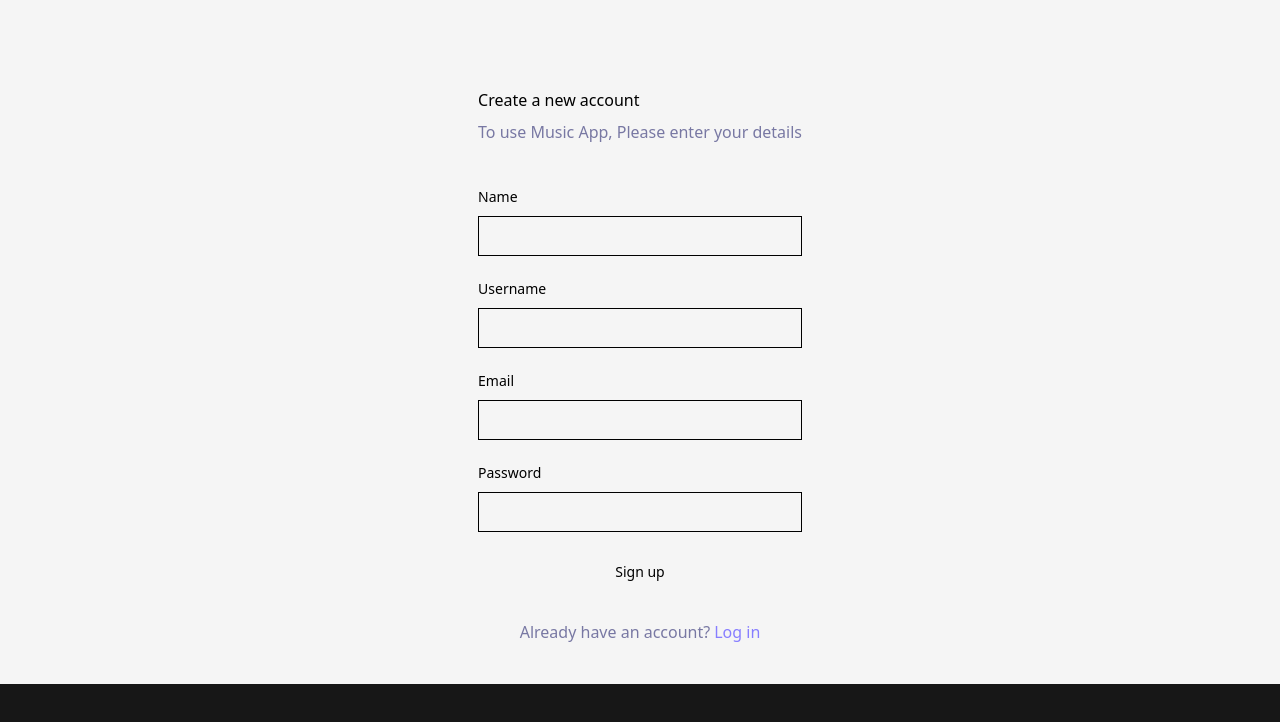
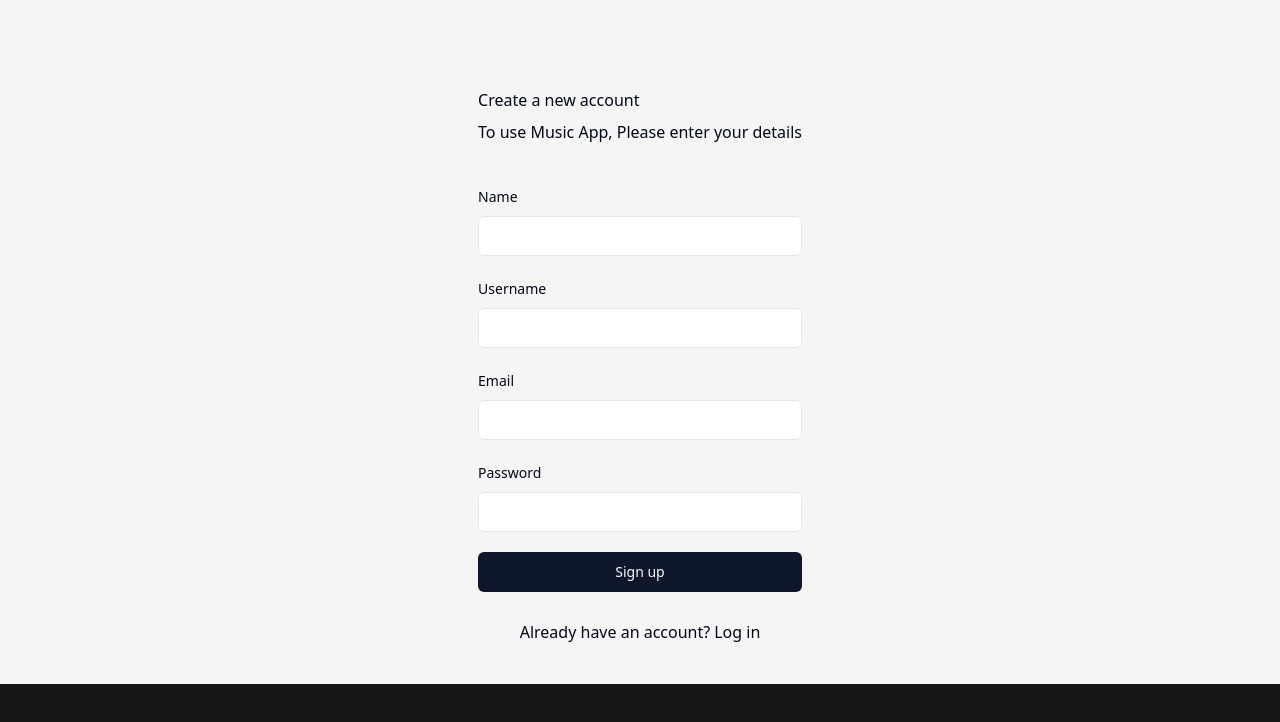
Before and after one commit to Hyeple/capstone-music-app-frontend, a React (Vite) app: page /sign-up in a window 1280 px wide. Shown: the top 722 px of the page. Built offline with nearby package versions, Linux system fonts and the light colour scheme.

Commit message:
Issue : Solve shadcn ui error

```diff
--- a/index.html
+++ b/index.html
@@ -14,6 +14,6 @@
   </head>
   <body class="bg-neutral-900">
     <div id="root"></div>
-    <script type="module" src="/src/index.jsx"></script>
+    <script type="module" src="/src/main.tsx"></script>
   </body>
 </html>
--- a/src/_auth/forms/SignupForm.tsx
+++ b/src/_auth/forms/SignupForm.tsx
@@ -22,8 +22,23 @@ const SignupForm = () => {
     },
   })
 
-  function onSubmit(values : z.infer<typeof SignupValidation>){
-    console.log(values)
+  /*
+  const { mutateSync : createUserAccount, isLoading :
+    isCreatingAccount} = useCreateUserAccountMutation();
+*/
+
+  async function onSubmit(values : z.infer<typeof SignupValidation>){
+    /*
+    const newUser = await createUserAccount(values);
+
+    if(!newUser){
+      return toast({
+        title : "Sign up failed. Please try again."
+      })
+    }
+
+    const session = awit signInAccount()
+    */
   }
 
   return(
@@ -39,7 +54,7 @@ const SignupForm = () => {
     <form onSubmit={form.handleSubmit(onSubmit)} className="flex flex-col gap-5 w-full mt-4">
       <FormField
         control={form.control}
-        name="username"
+        name="name"
         render={({ field }) => (
           <FormItem>
             <FormLabel>Name</FormLabel>
--- a/src/globals.css
+++ b/src/globals.css
@@ -66,7 +66,6 @@
     }
   }
 
-
   @layer base {
     * {
       @apply border-border;
@@ -75,36 +74,3 @@
       @apply bg-background text-foreground;
     }
   }
-
-  @layer components {
-    /* SHADCN COMPONENTS */
-    /* Form */
-    .shad-form_label {
-      @apply text-white !important;
-    }
-
-    .shad-form_message {
-      @apply text-red !important;
-    }
-
-    .shad-input {
-      @apply h-12 bg-dark-4 border-none placeholder:text-light-4 focus-visible:ring-1 focus-visible:ring-offset-1 ring-offset-light-3 !important;
-    }
-
-    .shad-textarea {
-      @apply h-36 bg-dark-3 rounded-xl border-none focus-visible:ring-1 focus-visible:ring-offset-1 ring-offset-light-3 !important;
-    }
-
-    /* Button */
-    .shad-button_primary {
-      @apply bg-primary-500 hover:bg-primary-500 text-light-1 flex gap-2 !important;
-    }
-
-    .shad-button_dark_4 {
-      @apply h-12 bg-dark-4 px-5 text-light-1 flex gap-2 !important;
-    }
-
-    .shad-button_ghost {
-      @apply flex gap-4 items-center justify-start hover:bg-transparent hover:text-white !important;
-    }
-  }
--- a/src/index.css
+++ b/src/index.css
@@ -23,13 +23,85 @@
   transition: all 0.3s ease-in-out;
 }
 
-/* Hide scrollbar for Chrome, Safari and Opera */
 .hide-scrollbar::-webkit-scrollbar {
   display: none;
 }
 
-/* Hide scrollbar for IE, Edge and Firefox */
 .hide-scrollbar {
-  -ms-overflow-style: none; /* IE and Edge */
-  scrollbar-width: none; /* Firefox */
+  -ms-overflow-style: none;
+  scrollbar-width: none;
 }
+
+
+@layer base {
+  :root {
+    --background: 0 0% 100%;
+    --foreground: 222.2 84% 4.9%;
+
+    --card: 0 0% 100%;
+    --card-foreground: 222.2 84% 4.9%;
+
+    --popover: 0 0% 100%;
+    --popover-foreground: 222.2 84% 4.9%;
+
+    --primary: 222.2 47.4% 11.2%;
+    --primary-foreground: 210 40% 98%;
+
+    --secondary: 210 40% 96.1%;
+    --secondary-foreground: 222.2 47.4% 11.2%;
+
+    --muted: 210 40% 96.1%;
+    --muted-foreground: 215.4 16.3% 46.9%;
+
+    --accent: 210 40% 96.1%;
+    --accent-foreground: 222.2 47.4% 11.2%;
+
+    --destructive: 0 84.2% 60.2%;
+    --destructive-foreground: 210 40% 98%;
+
+    --border: 214.3 31.8% 91.4%;
+    --input: 214.3 31.8% 91.4%;
+    --ring: 222.2 84% 4.9%;
+
+    --radius: 0.5rem;
+  }
+
+  .dark {
+    --background: 222.2 84% 4.9%;
+    --foreground: 210 40% 98%;
+
+    --card: 222.2 84% 4.9%;
+    --card-foreground: 210 40% 98%;
+
+    --popover: 222.2 84% 4.9%;
+    --popover-foreground: 210 40% 98%;
+
+    --primary: 210 40% 98%;
+    --primary-foreground: 222.2 47.4% 11.2%;
+
+    --secondary: 217.2 32.6% 17.5%;
+    --secondary-foreground: 210 40% 98%;
+
+    --muted: 217.2 32.6% 17.5%;
+    --muted-foreground: 215 20.2% 65.1%;
+
+    --accent: 217.2 32.6% 17.5%;
+    --accent-foreground: 210 40% 98%;
+
+    --destructive: 0 62.8% 30.6%;
+    --destructive-foreground: 210 40% 98%;
+
+    --border: 217.2 32.6% 17.5%;
+    --input: 217.2 32.6% 17.5%;
+    --ring: 212.7 26.8% 83.9%;
+  }
+}
+
+@layer base {
+  * {
+    @apply border-border;
+  }
+  body {
+    @apply bg-background text-foreground;
+  }
+}
--- a/tailwind.config.js
+++ b/tailwind.config.js
@@ -18,18 +18,6 @@ module.exports = {
     },
     extend: {
       colors: {
-        'primary-500': '#877EFF',
-        'primary-600': '#5D5FEF',
-        'secondary-500': '#FFB620',
-        'off-white': '#D0DFFF',
-        'dark-1': '#000000',
-        'dark-2': '#09090A',
-        'dark-3': '#101012',
-        'dark-4': '#1F1F22',
-        'light-1': '#FFFFFF',
-        'light-2': '#EFEFEF',
-        'light-3': '#7878A3',
-        'light-4': '#5C5C7B',
         border: 'hsl(var(--border))',
         input: 'hsl(var(--input))',
         ring: 'hsl(var(--ring))',
@@ -69,10 +57,6 @@ module.exports = {
         md: 'calc(var(--radius) - 2px)',
         sm: 'calc(var(--radius) - 4px)',
       },
-      fontFamily: {
-        inter: ['Inter', 'sans-serif'],
-
-      },
       keyframes: {
         'accordion-down': {
           from: { height: '0' },
```
Also changed, not shown: package.json (+6 -5 lines), tsconfig.json (+5 -2 lines), tsconfig.node.json (added, +11 -0 lines), src/main.tsx (renamed from src/index.jsx), 1 other file (tests, documents, lock files or other folders).
